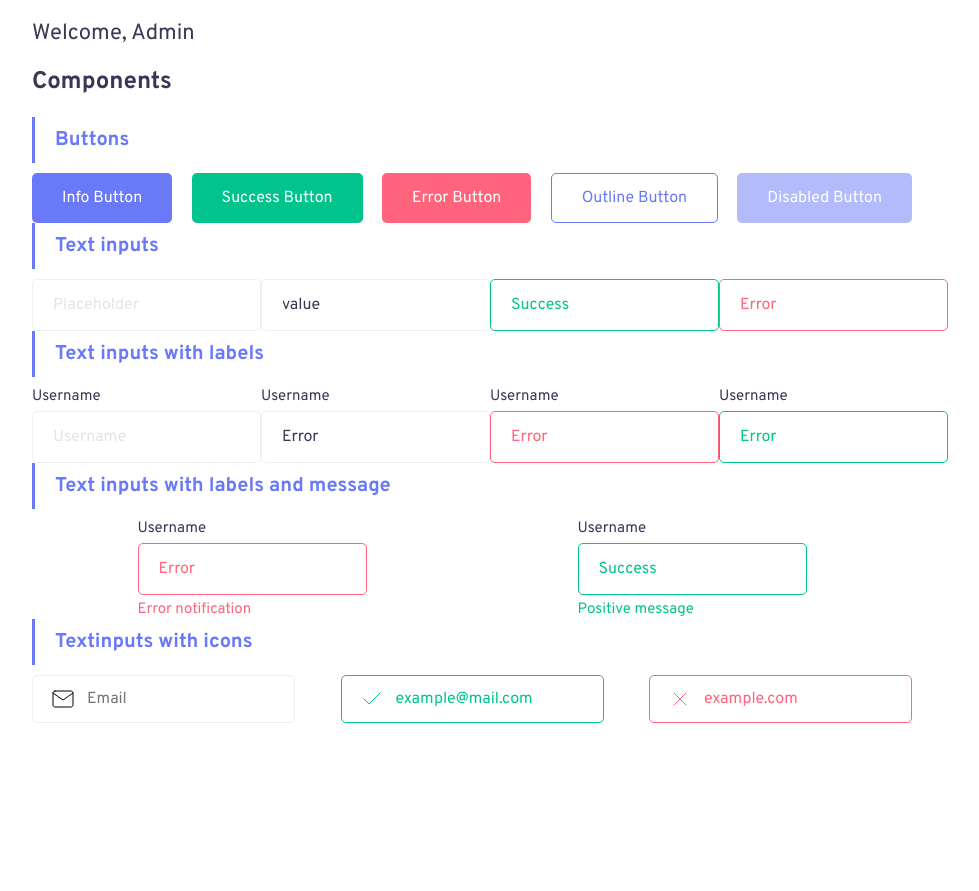
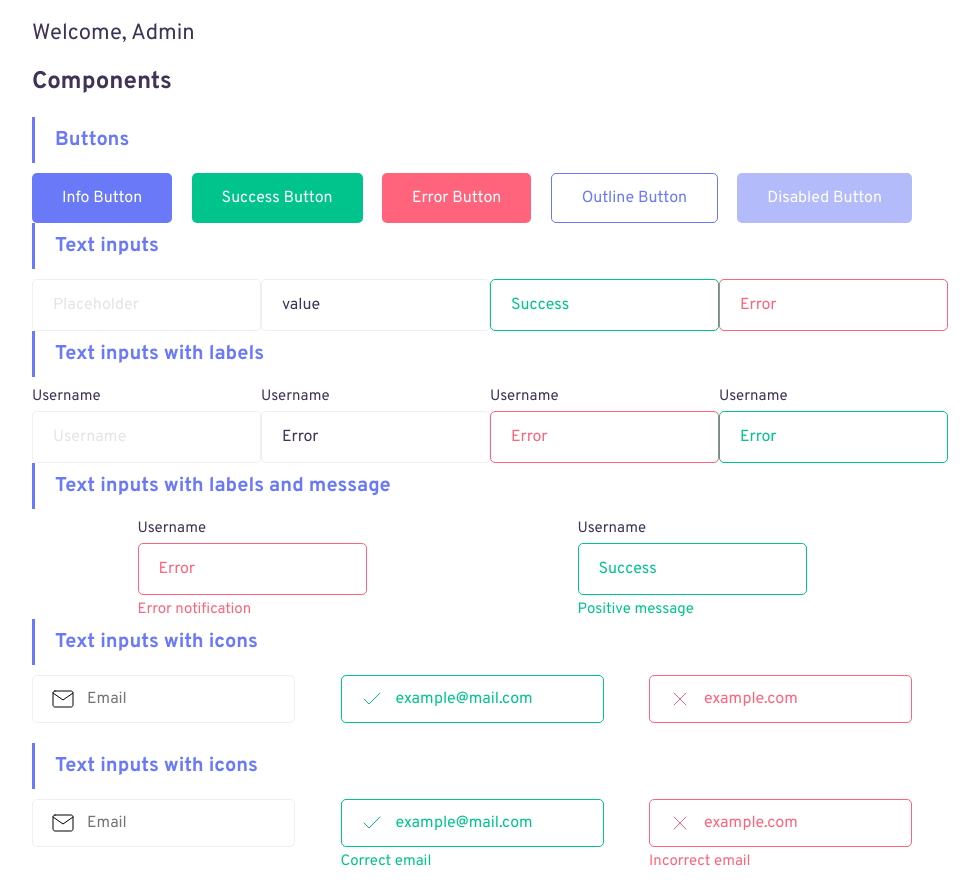
Before and after one commit to ocfranz/system-design, a React (Create React App) app: page / in a window 1280 px wide. Shown: the whole page, without its empty margins (168-1147 px from the left). Before the commit the page ends 800 px from the top, so only its background shows below. Built offline with nearby package versions, Linux system fonts and the light colour scheme.

Commit message:
Adding type to input components

```diff
--- a/src/components/IconInput/IconInput.js
+++ b/src/components/IconInput/IconInput.js
@@ -13,6 +13,7 @@ import { colors } from "../../styles/colors";
 const IconInput = ({
   childrenIcon,
   id,
+  type,
   value,
   onChange,
   label,
@@ -31,6 +32,7 @@ const IconInput = ({
         {!error && !success && childrenIcon}
         <IconInputStyled
           value={value}
+          type={type}
           id={id}
           onChange={onChange}
           placeholder={placeholder}
@@ -49,9 +51,13 @@ const IconInput = ({
     </IconInputWrapper>
   );
 };
+IconInput.defaultProps = {
+  type: "text",
+};
 
 IconInput.propTypes = {
   childrenIcon: PropTypes.element.isRequired,
+  type: PropTypes.string,
   id: PropTypes.string.isRequired,
   onChange: PropTypes.func.isRequired,
   placeholder: PropTypes.string,
--- a/src/components/IconInput/IconInput.styles.js
+++ b/src/components/IconInput/IconInput.styles.js
@@ -1,7 +1,6 @@
 import styled from "styled-components";
 import { colors } from "../../styles/colors";
 import {
-  InputStyled,
   InputWrapper,
   InputLabel,
   InputMessage,
--- a/src/components/Input/Input.js
+++ b/src/components/Input/Input.js
@@ -8,6 +8,7 @@ import {
 } from "./Input.styles";
 const Input = ({
   id,
+  type,
   value,
   onChange,
   placeholder,
@@ -24,6 +25,7 @@ const Input = ({
         {label}
       </InputLabel>
       <InputStyled
+        type={type}
         value={value}
         id={id}
         onChange={onChange}
@@ -44,9 +46,11 @@ Input.defaultProps = {
   label: "Label",
   message: "",
   showMessage: false,
+  type: "text",
 };
 Input.propTypes = {
   id: PropTypes.string.isRequired,
+  type: PropTypes.string,
   onChange: PropTypes.func.isRequired,
   placeholder: PropTypes.string,
   labeled: PropTypes.bool,
--- a/src/modules/InputWithIcon/InputWithIcon.js
+++ b/src/modules/InputWithIcon/InputWithIcon.js
@@ -1,11 +1,10 @@
 import React, { useState } from "react";
-import PropTypes from "prop-types";
 
 import MailIcon from "./MailIcon";
 
 import IconInput from "../../components/IconInput";
 import AdminHeading from "../../components/AdminHeading";
-const InputWithIcon = ({}) => {
+const InputWithIcon = (props) => {
   const [values, setValues] = useState({
     input_icon_default: "",
     input_icon_success: "example@mail.com",
@@ -29,7 +28,7 @@ const InputWithIcon = ({}) => {
 
   return (
     <div>
-      <AdminHeading children="Textinputs with icons" />
+      <AdminHeading children="Text inputs with icons" />
       <div
         style={{
           display: "flex",
@@ -64,6 +63,45 @@ const InputWithIcon = ({}) => {
           placeholder="Email"
         />
       </div>
+      <AdminHeading children="Text inputs with icons" />
+      <div
+        style={{
+          display: "flex",
+          justifyContent: "space-between",
+          paddingBottom: "20px",
+        }}
+      >
+        <IconInput
+          id="default-input"
+          label="mail"
+          value={values.input_icon_default}
+          onChange={(e) => handleOnInputChange(e, "default-input")}
+          childrenIcon={<MailIcon />}
+          placeholder="Email"
+        />
+        <IconInput
+          id="default-input"
+          label="mail"
+          value={values.input_icon_success}
+          onChange={(e) => handleOnInputChange(e, "default-input-success")}
+          childrenIcon={<MailIcon />}
+          success={true}
+          showMessage={true}
+          message="Correct email"
+          placeholder="Email"
+        />
+        <IconInput
+          id="default-input"
+          label="mail"
+          value={values.input_icon_error}
+          onChange={(e) => handleOnInputChange(e, "default-input-error")}
+          childrenIcon={<MailIcon />}
+          error={true}
+          showMessage={true}
+          message="Incorrect email"
+          placeholder="Email"
+        />
+      </div>
     </div>
   );
 };
```
